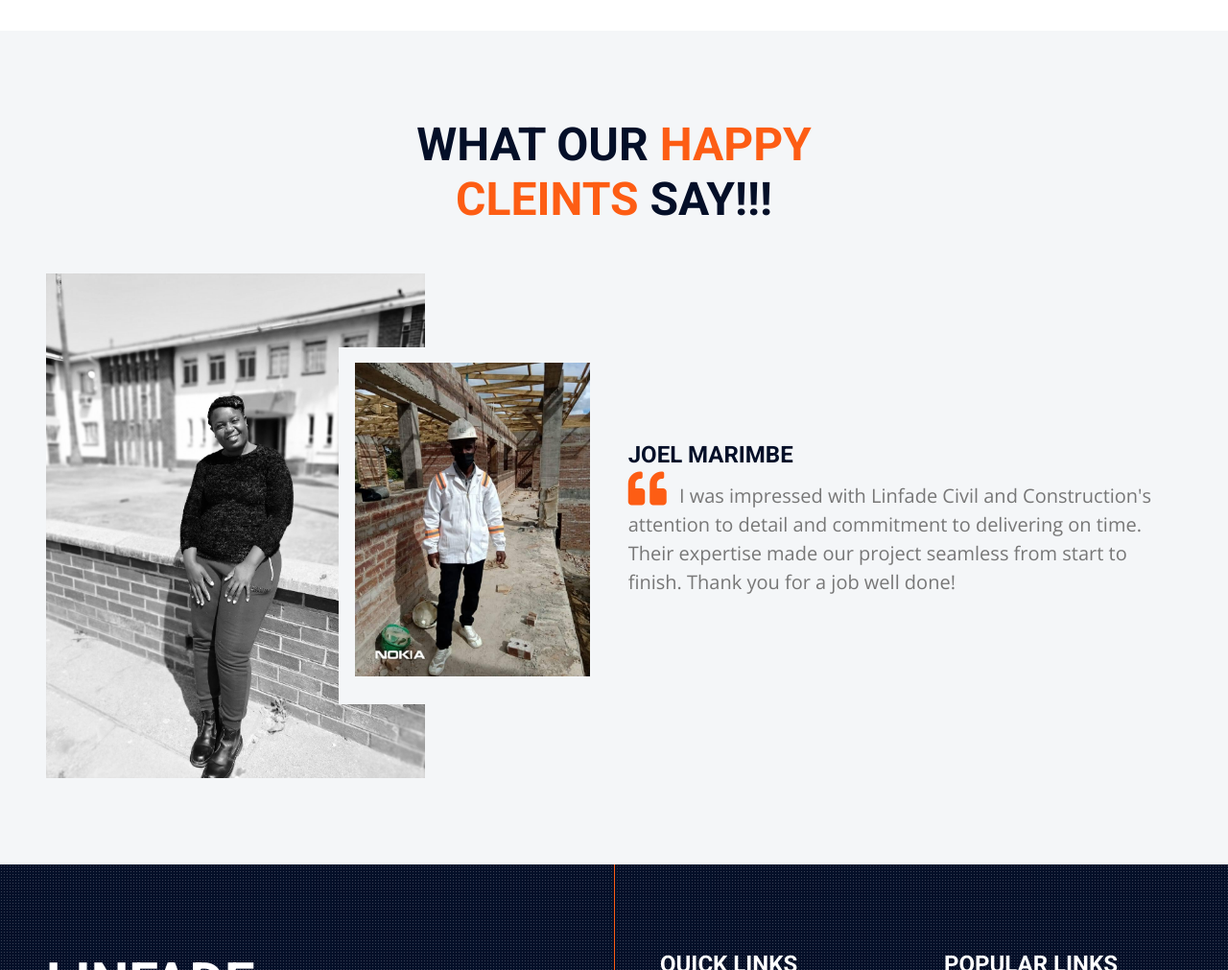
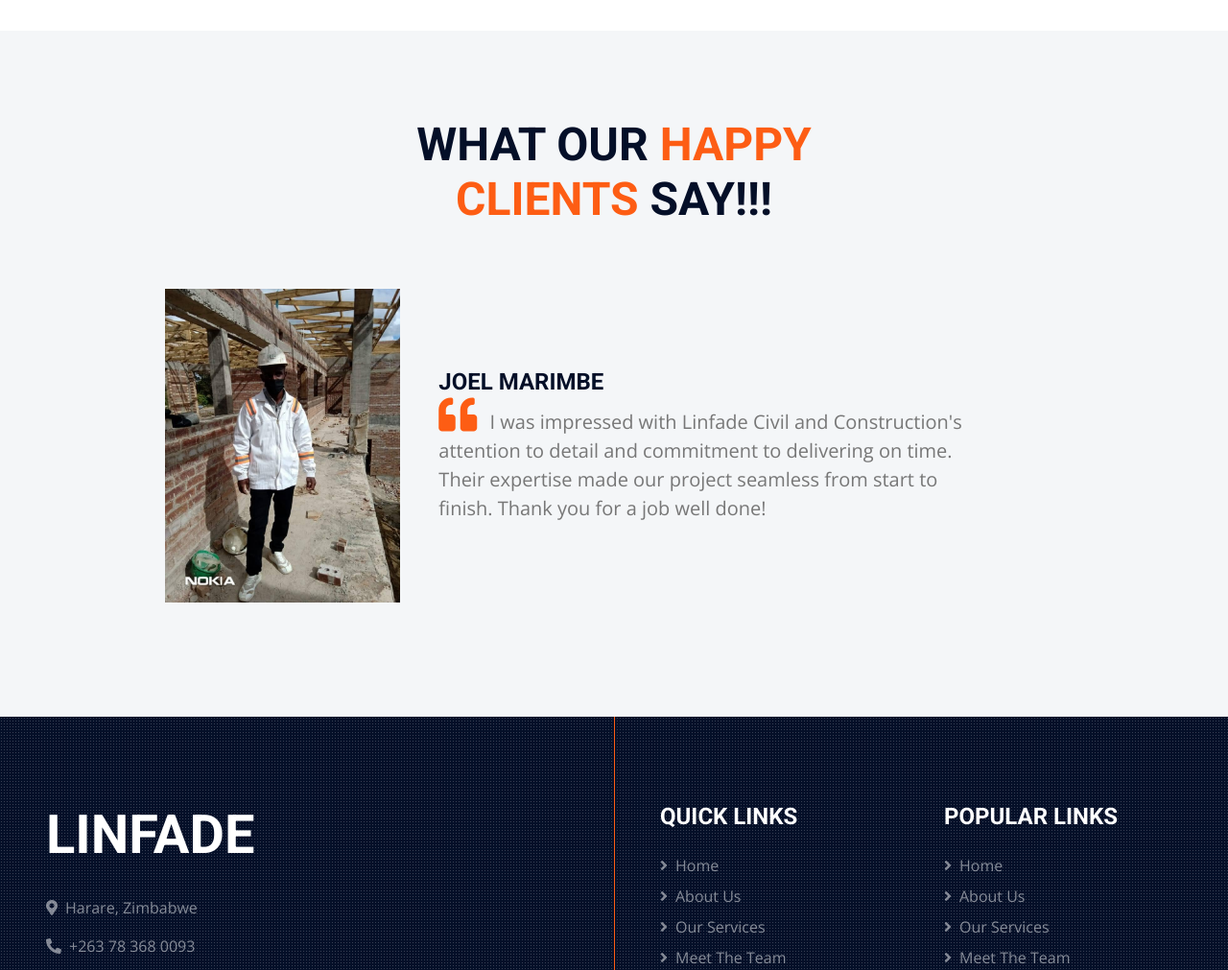
Before and after one commit to joelmarimbe/newweb, a plain HTML site: page index.html in a window 1280 px wide. Shown: the part 3980-4991 px from the top of the page at 96% size. Drawn offline with nearby package versions, Linux system fonts and the light colour scheme.

Commit message:
Update index.html

```diff
--- a/index.html
+++ b/index.html
@@ -540,13 +540,11 @@
     <!-- Testimonial Start -->
     <div class="container-fluid bg-light py-6 px-5">
         <div class="text-center mx-auto mb-5" style="max-width: 600px;">
-            <h1 class="display-5 text-uppercase mb-4">What Our <span class="text-primary">Happy Cleints</span> Say!!!</h1>
+            <h1 class="display-5 text-uppercase mb-4">What Our <span class="text-primary">Happy Clients</span> Say!!!</h1>
         </div>
         <div class="row gx-0 align-items-center">
-            <div class="col-xl-4 col-lg-5 d-none d-lg-block">
-                <img class="img-fluid w-100 h-100" src="img/testimonial.jpg">
-            </div>
-            <div class="col-xl-8 col-lg-7 col-md-12">
+
+            <div class="col-xl-8 col-lg-7 col-md-12 mx-auto">
                 <div class="testimonial bg-light">
                     <div class="owl-carousel testimonial-carousel">
                         <div class="row gx-4 align-items-center">
```
